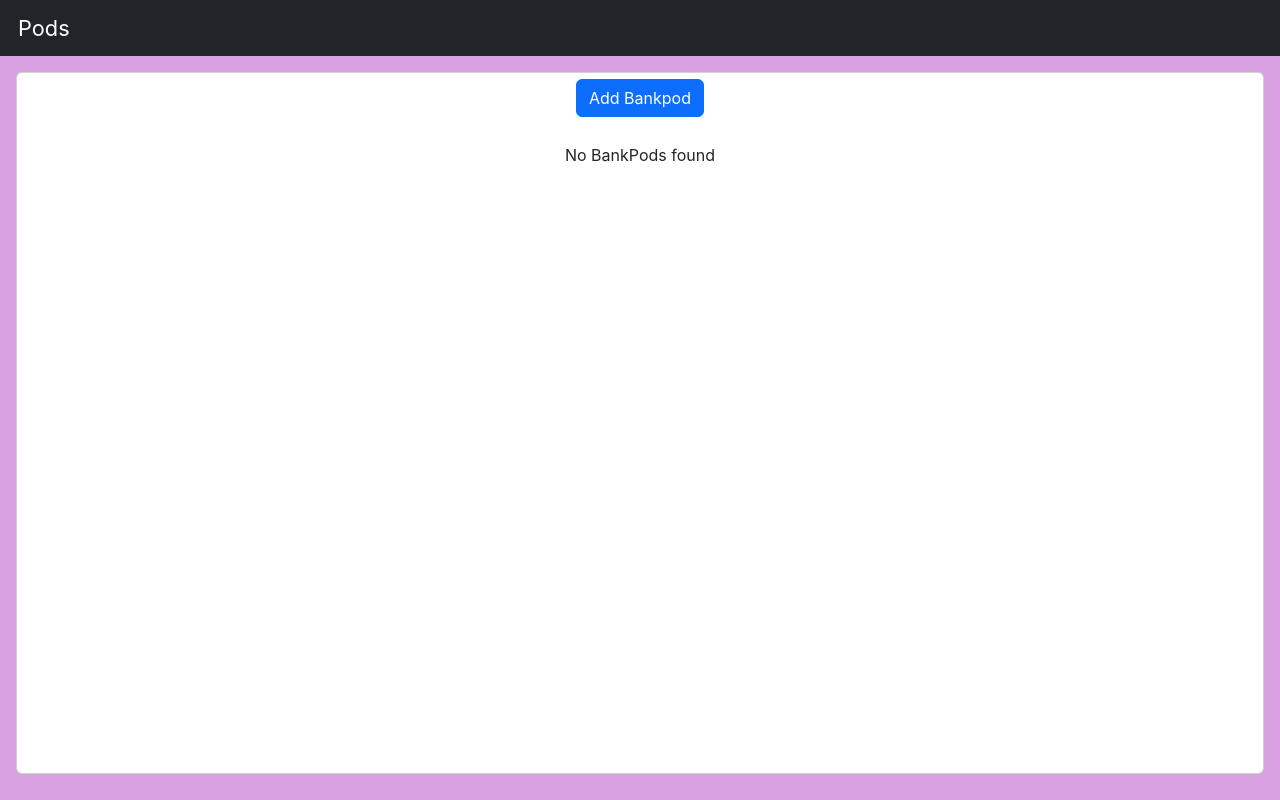
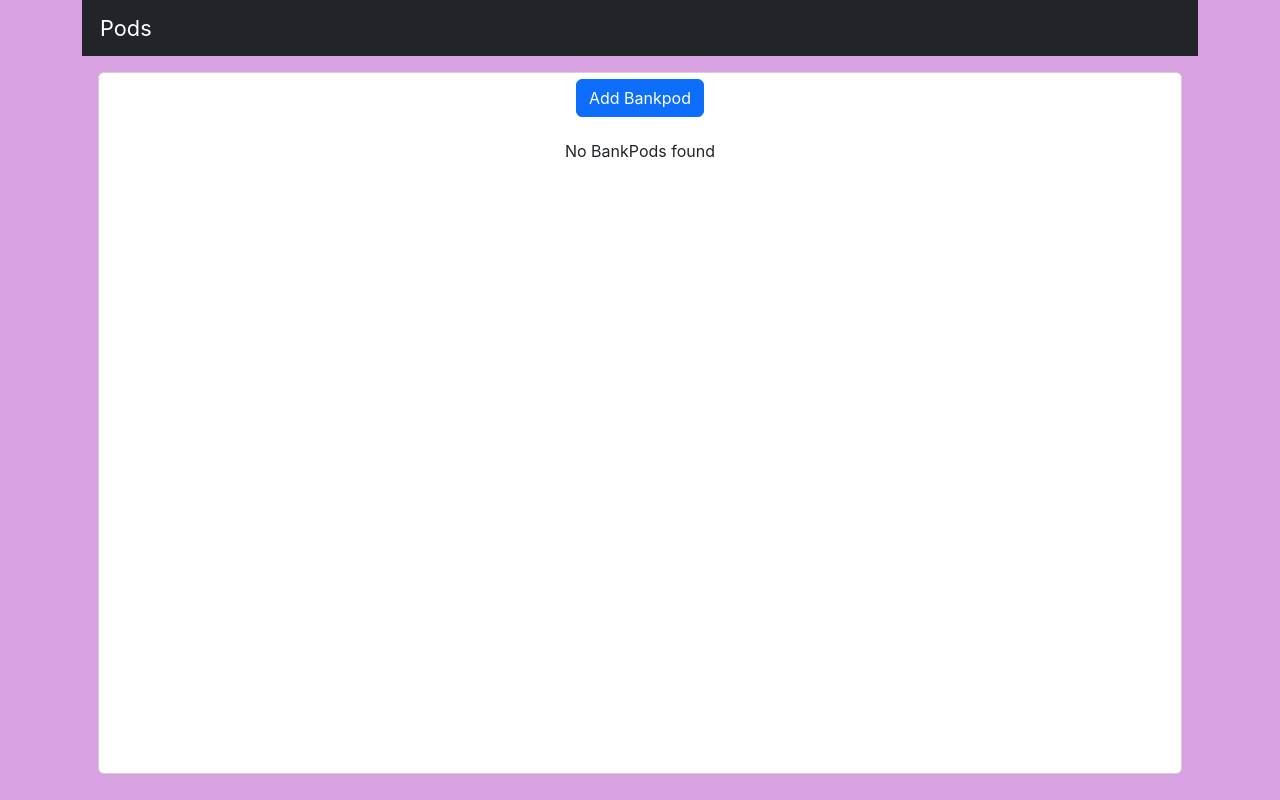
Before and after one commit to kschmelter13/podsfrontend, a React (Create React App) app: page / in a window 1280 px wide. Built offline with nearby package versions, Linux system fonts and the light colour scheme; the HTML template or start-up script is replaced by a standard one.

Commit message:
Started login signup / routes

```diff
--- a/package.json
+++ b/package.json
@@ -13,6 +13,8 @@
     "react": "^18.2.0",
     "react-bootstrap": "^2.7.0",
     "react-dom": "^18.2.0",
+    "react-router": "^6.7.0",
+    "react-router-dom": "^6.7.0",
     "react-scripts": "5.0.1",
     "web-vitals": "^2.1.4"
   },
--- a/src/App.js
+++ b/src/App.js
@@ -1,16 +1,44 @@
-import './App.css';
-import React from 'react'
-import Navigation from './components/navbar'
+import React, { useState, useEffect } from 'react';
+import { BrowserRouter as Router, Routes, Route } from 'react-router-dom';
+import Header from './components/navbar';
 import Podsdash from './components/podsdash';
+import Signup from './components/signup';
+import Login from './components/login';
 
-function App() {
+export default function App() {
+  const [isAuthenticated, setIsAuthenticated] = useState(false);
+
+  // useEffect(() => {
+  //   checkAuth();
+  // }, []);
+
+  // const checkAuth = async () => {
+  //   try {
+  //     const response = await postData('/auth/check');
+  //     setIsAuthenticated(response.authenticated);
+  //   } catch (error) {
+  //     console.log(error);
+  //   }
+  // }
+
+  // const handleLogout = () => {
+  //   //make a request to the backend to logout the user
+  //   setIsAuthenticated(false);
+  // }
+
   return (
+
     <div className="App">
-      <Navigation></Navigation>
-      <Podsdash></Podsdash>
-
+      <Router>
+        <div className='container'>
+          <Header></Header>
+          <Routes>
+            <Route path='/' element={<Podsdash/>}/>
+            <Route path='/login' element={<Login/>}/>
+            <Route path='/signup' element={<Signup/>}/>
+          </Routes>
+        </div>
+      </Router>
     </div>
   );
 }
-
-export default App;
--- a/src/components/bankpod.js
+++ b/src/components/bankpod.js
@@ -3,27 +3,21 @@ import { Col } from 'react-bootstrap';
 import Card from 'react-bootstrap/Card';
 import ListGroup from 'react-bootstrap/ListGroup';
 
+function capitalize(string) {
+  return string.charAt(0).toUpperCase() + string.slice(1);
+}
 
-export default function Bankpod() {
+export default function Bankpod(props) {
   return (
-    <Col xs={3} className="mx-auto" style={{ height: '70%',  minWidth: '300px', maxWidth: '325px'}}>
+    <Col xs={3} className="mx-auto pb-2" style={{ height: '100%', minWidth: '300px', maxWidth: '325px'}}>
       <Card style={{ width: '100%'}}>
       <Card.Body>
-        <Card.Title>Card Title</Card.Title>
-        <Card.Text>
-          Some quick example text to build on the card title and make up the
-          bulk of the card's content.
-        </Card.Text>
+        <Card.Title>{capitalize(props.BankName)}</Card.Title>
+
       </Card.Body>
       <ListGroup className="list-group-flush">
         <ListGroup.Item>Cras justo odio</ListGroup.Item>
-        <ListGroup.Item>Dapibus ac facilisis in</ListGroup.Item>
-        <ListGroup.Item>Vestibulum at eros</ListGroup.Item>
       </ListGroup>
-      <Card.Body>
-        <Card.Link href="#">Card Link</Card.Link>
-        <Card.Link href="#">Another Link</Card.Link>
-      </Card.Body>
       </Card>
     </Col>
   );
--- a/src/components/podsdash.js
+++ b/src/components/podsdash.js
@@ -1,12 +1,13 @@
 import React from 'react'
 import { useState } from 'react'
-import { Card, Grid, Button, Modal, Form, Container, Row, Col} from 'react-bootstrap'
+import { Card, Button, Modal, Form, Container, Row, Col} from 'react-bootstrap'
 import Bankpod from './bankpod'
 
 export default function Podsdash() {
     const [bankPods, setPods] = useState([])
     const [showModal, setModal] = useState(false)
     const [bankName, setBankName] = useState('')
+    const [user, setUser] = useState({})
 
     const addBankpod = (newPod) => {
       setPods([...bankPods, newPod])
@@ -15,6 +16,7 @@ export default function Podsdash() {
     const handleSubmit = (event) => {
         event.preventDefault();
         addBankpod({name: bankName, money: 0});
+        setBankName('');
         setModal(false);
     }
 
@@ -26,7 +28,7 @@ export default function Podsdash() {
                     <Button variant="primary" onClick={() => setModal(true)}>Add Bankpod</Button>
                 </div>
 
-                <Card.Body className="m-auto justify-content-center align-items-center"f>
+                <Card.Body className="mx-auto justify-content-center align-items-center"f>
                     <Modal show={showModal} onHide={() => setModal(false)}>
                         <Modal.Header closeButton>
                             <Modal.Title>Add Bankpod</Modal.Title>
@@ -45,8 +47,8 @@ export default function Podsdash() {
                     </Modal>
                     <Row  className="m-auto justify-content-center align-items-center " fluid style={{ height: '100%'}}>
                         <Col xs={12} style={{ height: '100%'}}>
-                            <Row className='p-1' style={{ height: '100%'}}>
-                                {bankPods.length < 1 ? <p>No BankPods found</p> : bankPods.map(() => <Bankpod/>)}
+                            <Row style={{height: '100%'}}>
+                                {bankPods.length < 1 ? <p>No BankPods found</p> : bankPods.map((pod) => <Bankpod BankName={pod.name} />)}
                             </Row>
                         </Col>
                     </Row>
```
Also changed, not shown: src/components/login.js (added), src/components/signup.js (added), 1 other file (tests, documents, lock files or other folders).
